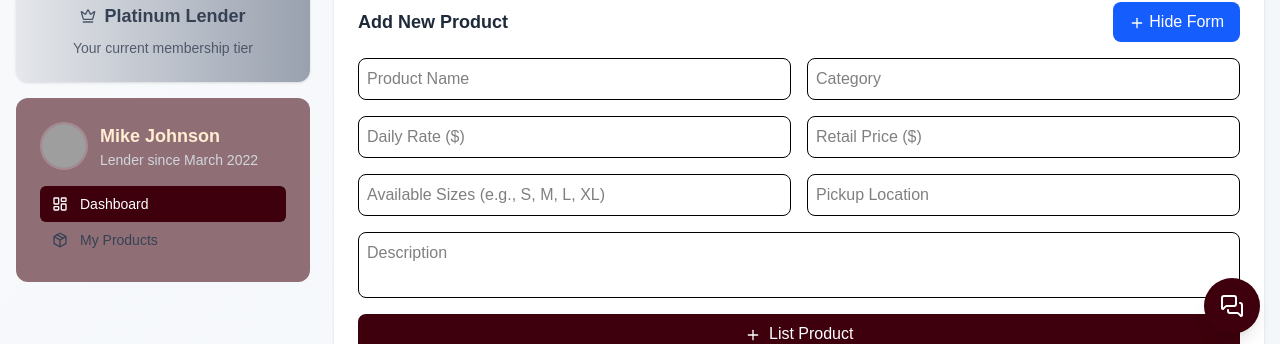
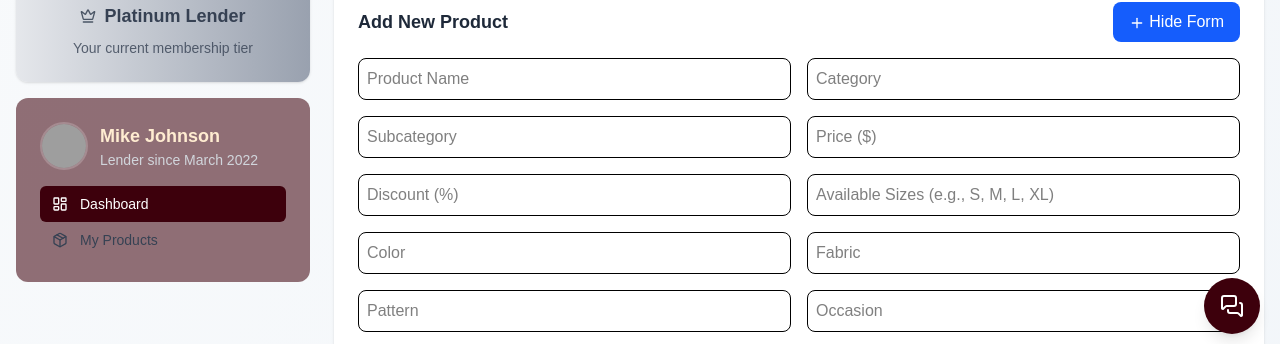
Before and after one commit to Nuvance-Technologies/vastrahire-frontend, a Next.js app: page /lender/dashboard in a window 1280 px wide. Both pictures are taken after a click on the button "Add Product". Shown: the part 446-790 px from the top of the page. Built offline with nearby package versions, Linux system fonts and the light colour scheme; no server answers; grey boxes are pictures that could not be loaded.

Commit message:
All inputs added

```diff
--- a/src/app/lender/dashboard/page.tsx
+++ b/src/app/lender/dashboard/page.tsx
@@ -77,16 +77,6 @@ const lendersProfile = {
 
 export default function LenderDashboard() {
   const [showAddForm, setShowAddForm] = useState(false);
-  const [newProduct, setNewProduct] = useState({
-    name: "",
-    category: "",
-    dailyRate: "",
-    description: "",
-    location: "",
-    retailPrice: "",
-    sizes: "",
-  });
-
   const lenderProducts = [
     {
       id: 1,
@@ -169,6 +159,25 @@ export default function LenderDashboard() {
   const tier = getLenderTier();
   const tierStyle = TIER_STYLES[tier];
   const uploadedUrls: string[] = [];
+
+
+  const [newProduct, setNewProduct] = useState({
+    pName: "",
+    pPrice: "",
+    pSize: "",
+    pDesc: "",
+    pColor: "",
+    subcategory: "",
+    pDiscount: "",
+    pFabric: "",
+    pPattern: "",
+    pOccasion: "",
+    pLocation: "",
+    quantity: 1,
+    category: "",
+    ownerID: "",
+  });
+
 
   return (
     <div className="min-h-screen bg-gradient-to-br from-slate-50 to-slate-100">
@@ -262,81 +271,147 @@ export default function LenderDashboard() {
 
               {showAddForm && (
                 <form className="mt-4 grid grid-cols-1 md:grid-cols-2 gap-4 text-black">
+                  {/* Product Name */}
                   <input
                     type="text"
                     placeholder="Product Name"
-                    value={newProduct.name}
-                    onChange={(e) =>
-                      setNewProduct({ ...newProduct, name: e.target.value })
-                    }
+                    value={newProduct.pName}
+                    onChange={(e) => setNewProduct({ ...newProduct, pName: e.target.value })}
                     className="border rounded-lg p-2"
                   />
+
+                  {/* Category */}
                   <input
                     type="text"
                     placeholder="Category"
                     value={newProduct.category}
+                    onChange={(e) => setNewProduct({ ...newProduct, category: e.target.value })}
+                    className="border rounded-lg p-2"
+                  />
+
+                  {/* Subcategory */}
+                  <input
+                    type="text"
+                    placeholder="Subcategory"
+                    value={newProduct.subcategory}
                     onChange={(e) =>
-                      setNewProduct({ ...newProduct, category: e.target.value })
+                      setNewProduct({ ...newProduct, subcategory: e.target.value })
                     }
                     className="border rounded-lg p-2"
                   />
+
+                  {/* Price */}
                   <input
                     type="number"
-                    placeholder="Daily Rate ($)"
-                    value={newProduct.dailyRate}
+                    placeholder="Price ($)"
+                    value={newProduct.pPrice}
+                    onChange={(e) => setNewProduct({ ...newProduct, pPrice: e.target.value })}
+                    className="border rounded-lg p-2"
+                  />
+
+                  {/* Discount */}
+                  <input
+                    type="number"
+                    placeholder="Discount (%)"
+                    value={newProduct.pDiscount}
                     onChange={(e) =>
-                      setNewProduct({
-                        ...newProduct,
-                        dailyRate: e.target.value,
-                      })
+                      setNewProduct({ ...newProduct, pDiscount: e.target.value })
                     }
                     className="border rounded-lg p-2"
                   />
+
+                  {/* Available Sizes */}
                   <input
-                    type="number"
-                    placeholder="Retail Price ($)"
-                    value={newProduct.retailPrice}
+                    type="text"
+                    placeholder="Available Sizes (e.g., S, M, L, XL)"
+                    value={newProduct.pSize}
+                    onChange={(e) => setNewProduct({ ...newProduct, pSize: e.target.value })}
+                    className="border rounded-lg p-2"
+                  />
+
+                  {/* Color */}
+                  <input
+                    type="text"
+                    placeholder="Color"
+                    value={newProduct.pColor}
+                    onChange={(e) => setNewProduct({ ...newProduct, pColor: e.target.value })}
+                    className="border rounded-lg p-2"
+                  />
+
+                  {/* Fabric */}
+                  <input
+                    type="text"
+                    placeholder="Fabric"
+                    value={newProduct.pFabric}
+                    onChange={(e) => setNewProduct({ ...newProduct, pFabric: e.target.value })}
+                    className="border rounded-lg p-2"
+                  />
+
+                  {/* Pattern */}
+                  <input
+                    type="text"
+                    placeholder="Pattern"
+                    value={newProduct.pPattern}
+                    onChange={(e) => setNewProduct({ ...newProduct, pPattern: e.target.value })}
+                    className="border rounded-lg p-2"
+                  />
+
+                  {/* Occasion */}
+                  <input
+                    type="text"
+                    placeholder="Occasion"
+                    value={newProduct.pOccasion}
                     onChange={(e) =>
-                      setNewProduct({
-                        ...newProduct,
-                        retailPrice: e.target.value,
-                      })
+                      setNewProduct({ ...newProduct, pOccasion: e.target.value })
                     }
                     className="border rounded-lg p-2"
                   />
+
+                  {/* Pickup Location */}
                   <input
                     type="text"
-                    placeholder="Available Sizes (e.g., S, M, L, XL)"
-                    value={newProduct.sizes}
+                    placeholder="Pickup Location"
+                    value={newProduct.pLocation}
                     onChange={(e) =>
-                      setNewProduct({ ...newProduct, sizes: e.target.value })
+                      setNewProduct({ ...newProduct, pLocation: e.target.value })
                     }
                     className="border rounded-lg p-2"
                   />
+
+                  {/* Quantity */}
                   <input
-                    type="text"
-                    placeholder="Pickup Location"
-                    value={newProduct.location}
+                    type="number"
+                    placeholder="Quantity"
+                    value={newProduct.quantity}
                     onChange={(e) =>
-                      setNewProduct({ ...newProduct, location: e.target.value })
+                      setNewProduct({ ...newProduct, quantity: Number(e.target.value) })
                     }
                     className="border rounded-lg p-2"
                   />
+
+                  {/* Owner ID */}
+                  <input
+                    type="text"
+                    placeholder="Owner ID"
+                    value={newProduct.ownerID}
+                    onChange={(e) => setNewProduct({ ...newProduct, ownerID: e.target.value })}
+                    className="border rounded-lg p-2"
+                  />
+
+                  {/* Description */}
                   <textarea
                     placeholder="Description"
-                    value={newProduct.description}
-                    onChange={(e) =>
-                      setNewProduct({
-                        ...newProduct,
-                        description: e.target.value,
-                      })
-                    }
+                    value={newProduct.pDesc}
+                    onChange={(e) => setNewProduct({ ...newProduct, pDesc: e.target.value })}
                     className="border rounded-lg p-2 col-span-2"
                   />
+
+                  {/* Submit */}
                   <button className="col-span-2 px-4 py-2 bg-[#3d000c] hover:bg-[#570112] text-white rounded-lg">
                     <Plus className="inline h-4 w-4 mr-1" /> List Product
                   </button>
                 </form>
+
               )}
             </div>
 
```
